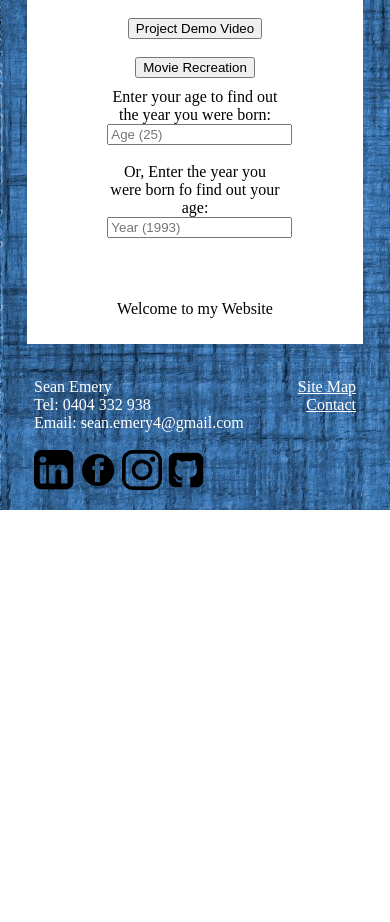
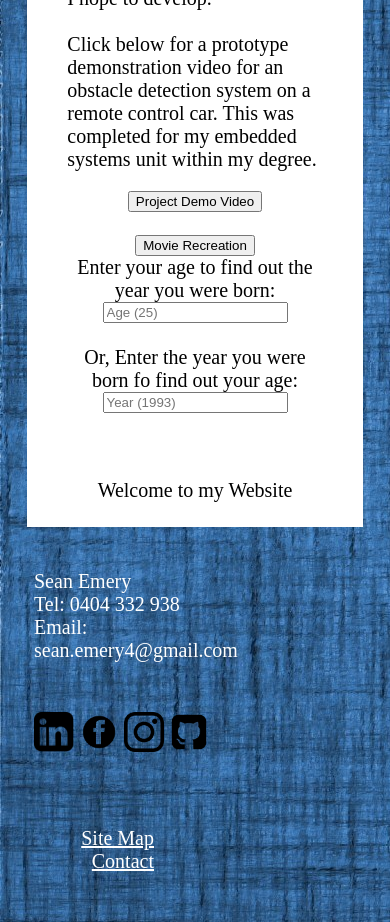
Before and after one commit to SeanEmery4/SeanEmeryWebsite, a plain HTML site: page index.html in a window 390 px wide. Shown: the part 1078-2000 px from the top of the page. Before the commit the page ends 1588 px from the top, so only its background shows below. Drawn offline with Linux system fonts and the light colour scheme.

Commit message:
Body responsivness

```diff
--- a/index.html
+++ b/index.html
@@ -19,16 +19,21 @@
   </header>
     <br>
 
-    <div>
+
+
+    <div class="body">
       <h3 class="home-title">Sean Emery</h3>
       <img src="img/img1.jpg" class="img-circle" width=300px height=300px>
+
       <audio controls>
         <source src="audio/audio1.mp3" type="audio/mp3">
         <source src="audio1.ogg" type="audio/ogg">
         Your browser does not support HTML5 audio
       </audio>
+
       <h4>Computer Science Student</h4>
-      <p>
+
+      <p class="intro">
         Currently in my second year of a Computer Science degree at Deakin University,
         Melbourne. Enjoy learning how software works and how to develop various types of
         software. This website is to self teach and practise HTML, CSS and JavaScript, as well
@@ -39,15 +44,18 @@
         completed for my embedded systems unit within my degree.
         <br>
       </p>
+
       <div class="video-buttons">
         <button type="button" onclick="showDemo();">Project Demo Video</button><br>
         <br>
         <button type="button" onclick="showMovie();">Movie Recreation</button><br>
       </div>
+
       <div id="ProjDemo" style="display: none">
         <iframe class="home-video" width="560" height="315" src="https://www.youtube.com/embed/Kd7qtTyuOGs" frameborder="0" allow="accelerometer; autoplay; encrypted-media; gyroscope; picture-in-picture" allowfullscreen></iframe>
         <br>
       </div>
+
       <div id="movie" style="display: none">
         <video class="home-video" width="560" height="315" controls>
           <source src="videos/Movie_Recreation.mp4" type="video/mp4">
@@ -70,25 +78,34 @@
         <p>Welcome to my Website</p>
       </div>
     </div>
-
     <br>
 
+
+
+
     <footer>
-      <p>
+      <div class="foot">
+
+        <div class="f-first">
           Sean Emery<br>
           Tel: 0404 332 938<br>
-        Email: sean.emery4@gmail.com <br>
-        <br>
+          Email: sean.emery4@gmail.com
+        </div>
+
+        <div class="f-second">
           <a href="https://www.linkedin.com/in/sean-emery-00544213b/"><img src="img/linkedin.png" width="40" height="40"></a>
           <a href="https://www.facebook.com/sean.emery4/"><img src="img/facebook.png" width="40" height="40"></a>
           <a href="https://www.instagram.com/seanemery91/?hl=en"><img src="img/insta.png" width="40" height="40"></a>
           <a href="https://github.com/SeanEmery4"><img src="img/github.png" width="40" height="40"></a>
-      </p>
+        </div>
 
+        <div class="f-third">
           <ul class="footer-ul">
             <li><a href="#">Site Map</a></li>
             <li><a href="contact.html">Contact</a></li>
           </ul>
+        </div>
+      </div>
     </footer>
 </body>
 </html>
--- a/style.css
+++ b/style.css
@@ -3,6 +3,7 @@ body
   background: url(img/background.jpg);
   margin-left: 7%;
   margin-right: 7%;
+  font-size: 20px;
 }
 
 h1, h2, h3, h4, h5, h6
@@ -48,9 +49,39 @@ footer
   bottom: 0;
 }
 
-footer p
+.foot
 {
-  float: left;
+  display: flex;
+}
+
+.foot>div
+{
+  margin-top: 20px;
+  margin-bottom: 30px;
+
+}
+
+.f-first
+{
+  text-align: left;
+  width: 265px;
+  margin-right: 19%;
+  justify-content: left;
+}
+
+.f-second
+{
+  text-align: center;
+  width: 175px;
+  margin-right: 30%;
+  justify-content: center;
+}
+
+.f-third
+{
+  text-align: right;
+  width: 120px;
+  justify-content: right;
 }
 
 .footer-ul
@@ -60,8 +91,7 @@ footer p
   text-align: right;
 }
 
-
-div
+.body
 {
   background: rgba(255,255,255,1);
   color: #000000;
@@ -140,6 +170,11 @@ a
 
 @media only screen and (max-width: 1155px)
 {
+  .foot
+  {
+    flex-flow: row wrap;
+  }
+
   header
   {
     color: #FFFFFF;
@@ -189,6 +224,11 @@ a
 
 @media only screen and (max-width: 860px)
 {
+  .foot
+  {
+    flex-flow: row wrap;
+  }
+
   header
   {
     color: #FFFFFF;
```
Also changed, not shown: about.html (+12 -5 lines), contact.html (+12 -5 lines), interest.html (+12 -5 lines), skills.html (+12 -5 lines). Lines whose indentation alone changed are shown as unchanged.
